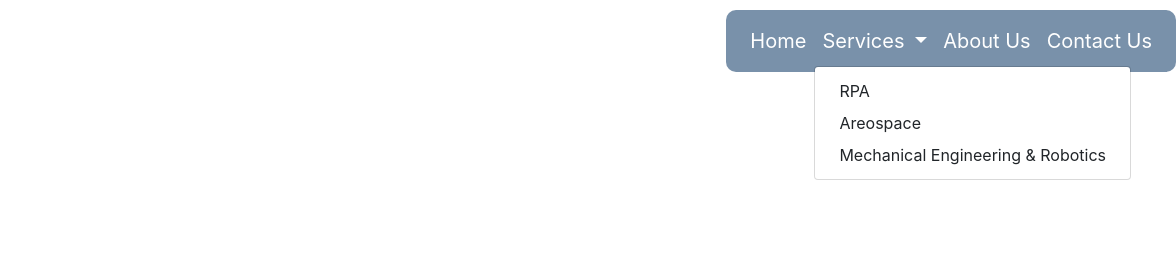
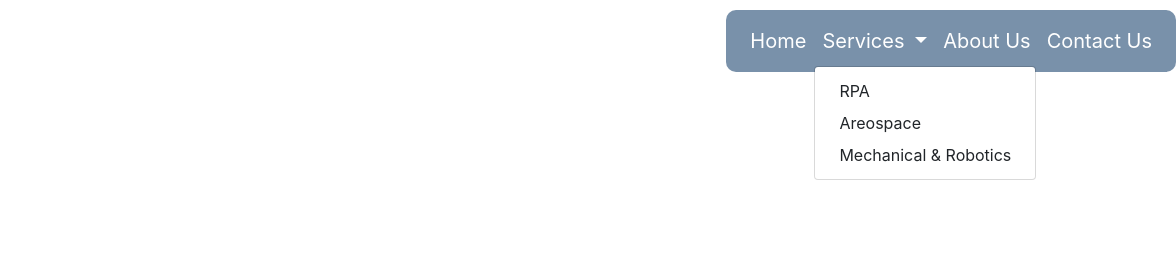
Before and after one commit to Sanjay-Kumarmv/Techminds_webpage, a plain HTML site: page index.html in a window 1280 px wide. Both pictures are taken after a click on the button "Services". Shown: the top 280 px of the page, 104-1280 px from the left. Drawn offline with nearby package versions, Linux system fonts and the light colour scheme.

Commit message:
added rewite

```diff
--- a/index.html
+++ b/index.html
@@ -39,7 +39,7 @@
                       <div class="dropdown-menu" aria-labelledby="navbarDropdown">
                         <a class="dropdown-item" href="rpa.html">RPA</a>
                         <a class="dropdown-item" href="areospace.html">Areospace</a>
-                        <a class="dropdown-item" href="me.html">Mechanical Engineering & Robotics</a>
+                        <a class="dropdown-item" href="me.html">Mechanical  & Robotics</a>
                       </div>
                     </li>
                     <li class="nav-item">
```
Also changed, not shown: 1 other file.
